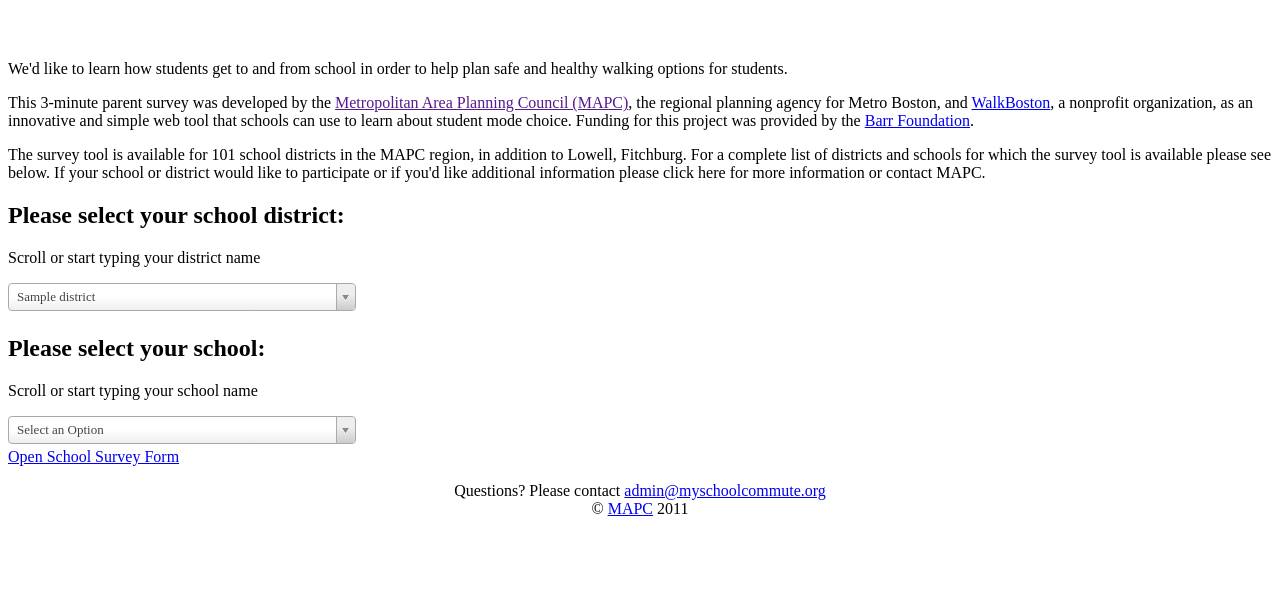
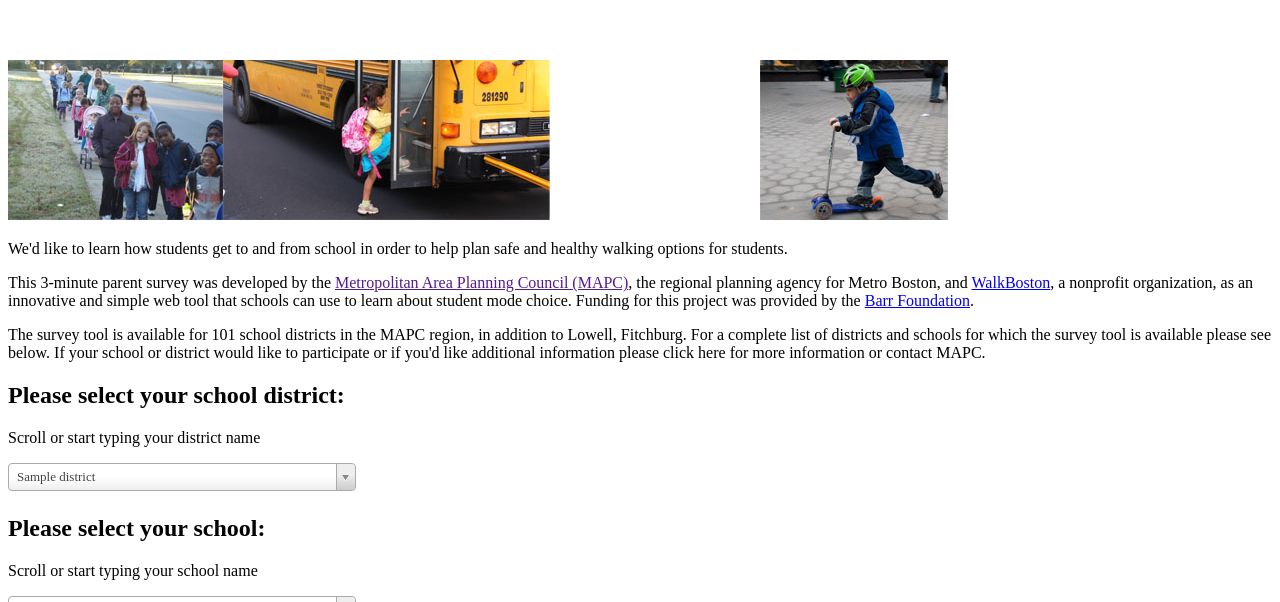
Before and after one commit to MAPC/myschoolcommute, a Django app: template survey/templates/survey/index.html in a window 1280 px wide. Shown: the part 255-857 px from the top of the page. Before the commit the page ends 771 px from the top, so only its background shows below. Run offline with Django 3.2, Linux system fonts and the light colour scheme; the template is opened without the code that fills it: most values are stand-ins (such as "Sample title", 1, 10 or a date in 2020); some libraries are stand-ins or nearby versions.

Commit message:
added header-img placeholder on homepage

```diff
--- a/survey/templates/survey/index.html
+++ b/survey/templates/survey/index.html
@@ -47,6 +47,10 @@
 <div class="row">
 
 	<div class="span16 columns">
+		<p><img src="{{ STATIC_URL }}img/header.jpg" width="940" height="160" alt="MySchoolCommute.org" /></p>
+	</div>
+
+	<div class="span16 columns">
 		<p>We'd like to learn how students get to and from school in order to help plan safe and healthy walking options for students.</p>
 		<p>This 3-minute parent survey was developed by the <a href="" title="Metropolitan Area Planning Council">Metropolitan Area Planning Council (MAPC)</a>,
 			the regional planning agency for Metro Boston, and <a href="http://www.walkboston.org/" title="WalkBoston">WalkBoston</a>, a nonprofit organization, as an innovative and simple web tool that schools can use
```
Also changed, not shown: survey/static/img/header.jpg (added).
